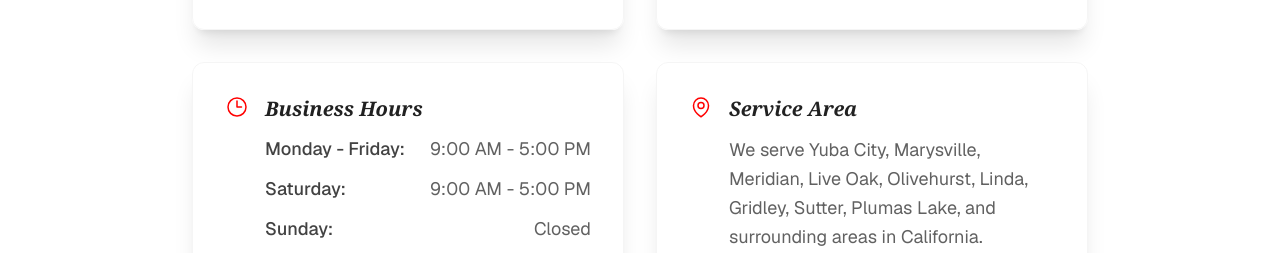
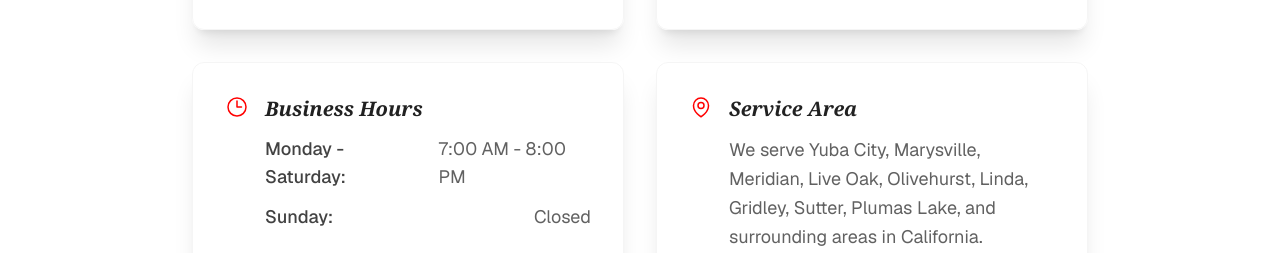
Before and after one commit to peymannaderi10/lukesmobiledetailingllc.com, a Next.js app: page /contact in a window 1280 px wide. Shown: the part 1100-1353 px from the top of the page. Built offline with nearby package versions, Linux system fonts and the light colour scheme; a web font is replaced by a local one.

Commit message:
update time

```diff
--- a/src/app/_booking/page.tsx
+++ b/src/app/_booking/page.tsx
@@ -170,8 +170,8 @@ function BookingContent() {
       setError('Unable to check available times. Please try again.');
       // Default to all times if there's an error
       setAvailableTimes([
-        "8:00 AM", "9:00 AM", "10:00 AM", "11:00 AM", "12:00 PM",
-        "1:00 PM", "2:00 PM", "3:00 PM", "4:00 PM", "5:00 PM"
+        "7:00 AM", "8:00 AM", "9:00 AM", "10:00 AM", "11:00 AM", "12:00 PM",
+        "1:00 PM", "2:00 PM", "3:00 PM", "4:00 PM", "5:00 PM", "6:00 PM"
       ]);
     } finally {
       setIsCheckingAvailability(false);
--- a/src/app/api/bookings/available-times/route.ts
+++ b/src/app/api/bookings/available-times/route.ts
@@ -15,8 +15,8 @@ const docClient = DynamoDBDocumentClient.from(client);
 
 // List of all possible booking times
 const ALL_TIME_SLOTS = [
-  "8:00 AM", "9:00 AM", "10:00 AM", "11:00 AM", "12:00 PM",
-  "1:00 PM", "2:00 PM", "3:00 PM", "4:00 PM", "5:00 PM"
+  "7:00 AM", "8:00 AM", "9:00 AM", "10:00 AM", "11:00 AM", "12:00 PM",
+  "1:00 PM", "2:00 PM", "3:00 PM", "4:00 PM", "5:00 PM", "6:00 PM"
 ];
 
 // Define a BookingRecord type to use instead of any
@@ -54,8 +54,8 @@ function timeToHours(timeString: string): number {
     hour = 0;
   }
 
-  // Return hours since 8am (our earliest slot)
-  return hour - 8;
+  // Return hours since 7am (our earliest slot)
+  return hour - 7;
 }
 
 // Function to extract time from the sort key or use the time field from the booking
@@ -152,7 +152,7 @@ export async function GET(request: NextRequest) {
         // Check if any of these slots are already occupied
         const conflict = neededSlots.some(slot => occupiedTimeSlots.includes(slot));
 
-        // Also check if this would run past our last time slot (5 PM)
+        // Also check if this would run past our last time slot (6 PM)
         const startHour = timeToHours(startTime);
         const wouldRunPastClosing = startHour + duration > timeToHours(ALL_TIME_SLOTS[ALL_TIME_SLOTS.length - 1]) + 1;
 
--- a/src/app/contact/page.tsx
+++ b/src/app/contact/page.tsx
@@ -135,12 +135,8 @@ export default function ContactPage() {
                     <h3 className="font-bold text-xl mb-3 text-gray-900">Business Hours</h3>
                     <ul className="text-gray-700 space-y-3 text-lg">
                       <li className="flex flex-col sm:flex-row sm:justify-between gap-1 sm:gap-4">
-                        <span className="font-medium text-gray-800">Monday - Friday:</span>
-                        <span className="text-gray-700">9:00 AM - 5:00 PM</span>
-                      </li>
-                      <li className="flex flex-col sm:flex-row sm:justify-between gap-1 sm:gap-4">
-                        <span className="font-medium text-gray-800">Saturday:</span>
-                        <span className="text-gray-700">9:00 AM - 5:00 PM</span>
+                        <span className="font-medium text-gray-800">Monday - Saturday:</span>
+                        <span className="text-gray-700">7:00 AM - 8:00 PM</span>
                       </li>
                       <li className="flex flex-col sm:flex-row sm:justify-between gap-1 sm:gap-4">
                         <span className="font-medium text-gray-800">Sunday:</span>
--- a/src/app/layout.tsx
+++ b/src/app/layout.tsx
@@ -121,8 +121,8 @@ export default function RootLayout({
                 {
                   "@type": "OpeningHoursSpecification",
                   "dayOfWeek": ["Monday", "Tuesday", "Wednesday", "Thursday", "Friday", "Saturday"],
-                  "opens": "09:00",
-                  "closes": "17:00"
+                  "opens": "07:00",
+                  "closes": "20:00"
                 }
               ],
               "sameAs": [
--- a/src/app/page.tsx
+++ b/src/app/page.tsx
@@ -270,15 +270,9 @@ export default function Home() {
             "openingHoursSpecification": [
               {
                 "@type": "OpeningHoursSpecification",
-                "dayOfWeek": ["Monday", "Tuesday", "Wednesday", "Thursday", "Friday"],
-                "opens": "09:00",
-                "closes": "17:00"
-              },
-              {
-                "@type": "OpeningHoursSpecification",
-                "dayOfWeek": "Saturday",
-                "opens": "09:00",
-                "closes": "17:00"
+                "dayOfWeek": ["Monday", "Tuesday", "Wednesday", "Thursday", "Friday", "Saturday"],
+                "opens": "07:00",
+                "closes": "20:00"
               }
             ],
             "sameAs": [
--- a/src/components/Footer.tsx
+++ b/src/components/Footer.tsx
@@ -131,12 +131,8 @@ export default function Footer() {
           <h3 className="text-xl font-bold mb-4">Business Hours</h3>
             <ul className="space-y-2">
               <li className="flex justify-between">
-                <span>Monday - Friday</span>
-                <span>9:00 AM - 5:00 PM</span>
-              </li>
-              <li className="flex justify-between">
-                <span>Saturday</span>
-                <span>9:00 AM - 5:00 PM</span>
+                <span>Monday - Saturday</span>
+                <span>7:00 AM - 8:00 PM</span>
               </li>
               <li className="flex justify-between">
                 <span>Sunday</span>
```
